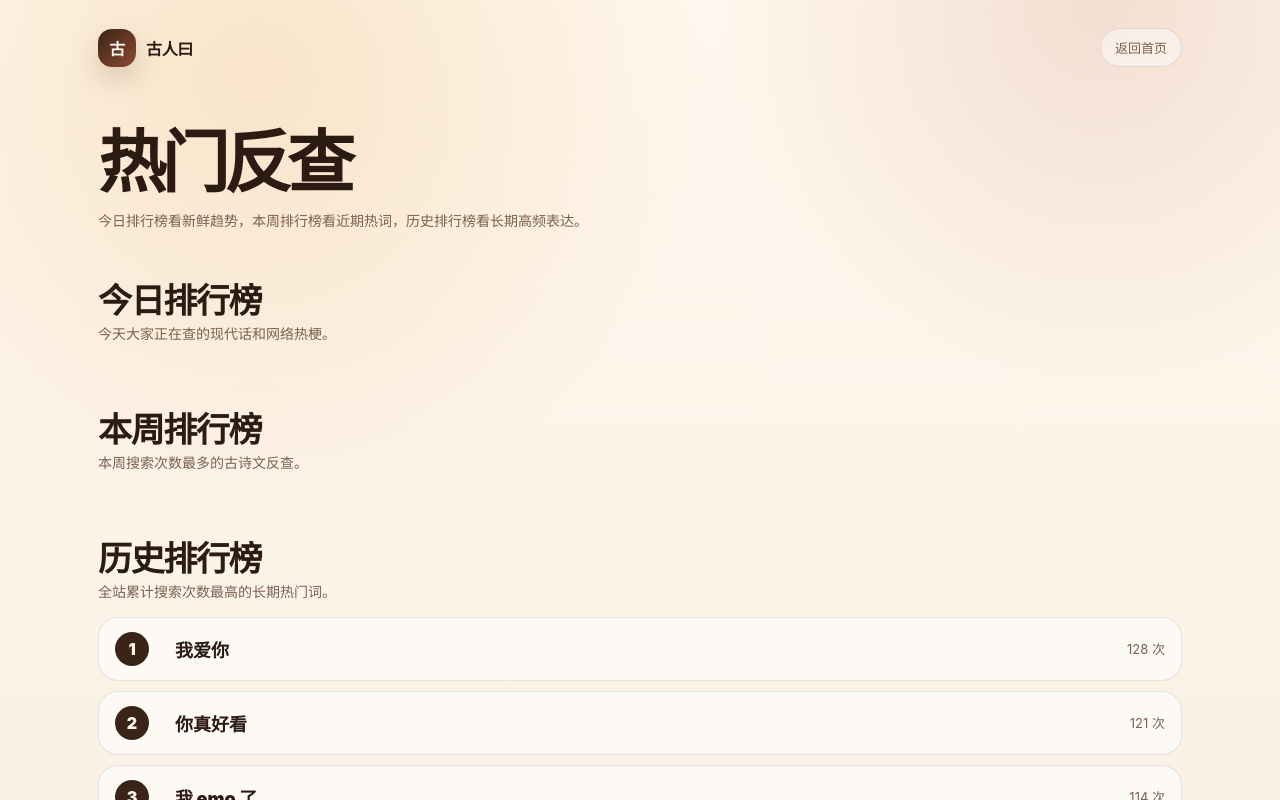
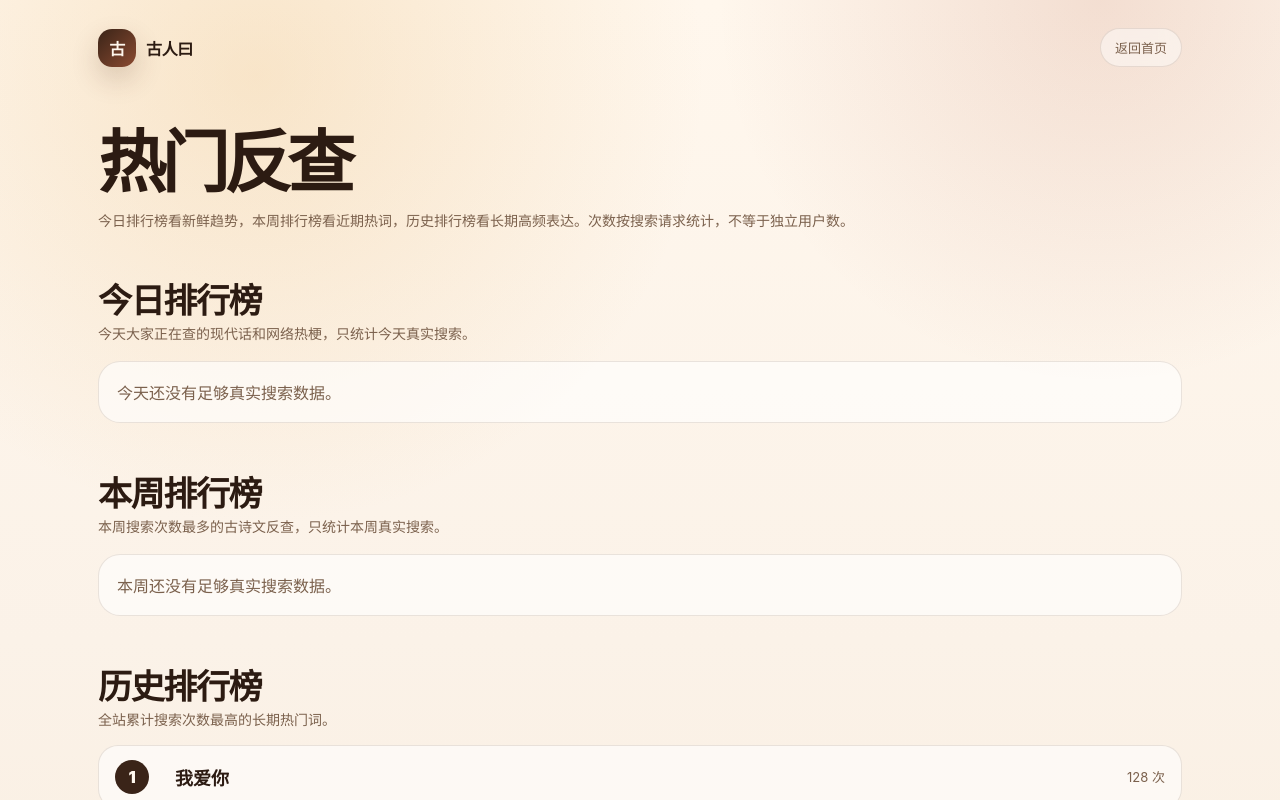
Before and after one commit to yandong2023/gu-ren-said, a Next.js app: page /hot in a window 1280 px wide. Shown: the top 800 px of the page. Built offline with nearby package versions, Linux system fonts and the light colour scheme.

Commit message:
Show empty state for real-time rankings

```diff
--- a/app/hot/page.tsx
+++ b/app/hot/page.tsx
@@ -9,10 +9,11 @@ export const metadata = {
   description: "查看今日、本周和历史最热门的古诗文反查：我爱你、你真好看、我 emo 了、这事包的等。"
 };
 
-function RankingBlock({ title, description, items }: { title: string; description: string; items: TrendingQuery[] }) {
+function RankingBlock({ title, description, items, emptyText }: { title: string; description: string; items: TrendingQuery[]; emptyText?: string }) {
   return (
     <section aria-label={title}>
       <div className="section-title"><div><h2>{title}</h2><p>{description}</p></div></div>
+      {items.length > 0 ? (
         <div className="hot-ranking">
           {items.map((item, index) => (
             <a className="hot-rank-row" href={item.href} key={`${title}-${item.href}`}>
@@ -22,6 +23,9 @@ function RankingBlock({ title, description, items }: { title: string; descriptio
             </a>
           ))}
         </div>
+      ) : (
+        <div className="empty-state">{emptyText ?? "暂时还没有足够真实数据。"}</div>
+      )}
     </section>
   );
 }
@@ -47,14 +51,15 @@ export default async function HotPage() {
       <section className="section-title hot-title">
         <div>
           <h1>热门反查</h1>
-          <p>今日排行榜看新鲜趋势，本周排行榜看近期热词，历史排行榜看长期高频表达。</p>
+          <p>今日排行榜看新鲜趋势，本周排行榜看近期热词，历史排行榜看长期高频表达。次数按搜索请求统计，不等于独立用户数。</p>
         </div>
       </section>
 
-      <RankingBlock title="今日排行榜" description="今天大家正在查的现代话和网络热梗。" items={todayItems} />
-      <RankingBlock title="本周排行榜" description="本周搜索次数最多的古诗文反查。" items={weekItems} />
+      <RankingBlock title="今日排行榜" description="今天大家正在查的现代话和网络热梗，只统计今天真实搜索。" items={todayItems} emptyText="今天还没有足够真实搜索数据。" />
+      <RankingBlock title="本周排行榜" description="本周搜索次数最多的古诗文反查，只统计本周真实搜索。" items={weekItems} emptyText="本周还没有足够真实搜索数据。" />
       <RankingBlock title="历史排行榜" description="全站累计搜索次数最高的长期热门词。" items={allItems} />
 
+      {previews.length > 0 ? (
         <section aria-label="今日热门知识卡片预览">
           <div className="section-title"><div><h2>今日热门知识卡片</h2><p>点开任意一句，查看对应的古诗文原句和出处。</p></div></div>
           <div className="results">
@@ -65,6 +70,7 @@ export default async function HotPage() {
             ))}
           </div>
         </section>
+      ) : null}
     </main>
   );
 }
```
Lines whose indentation alone changed are shown as unchanged.
